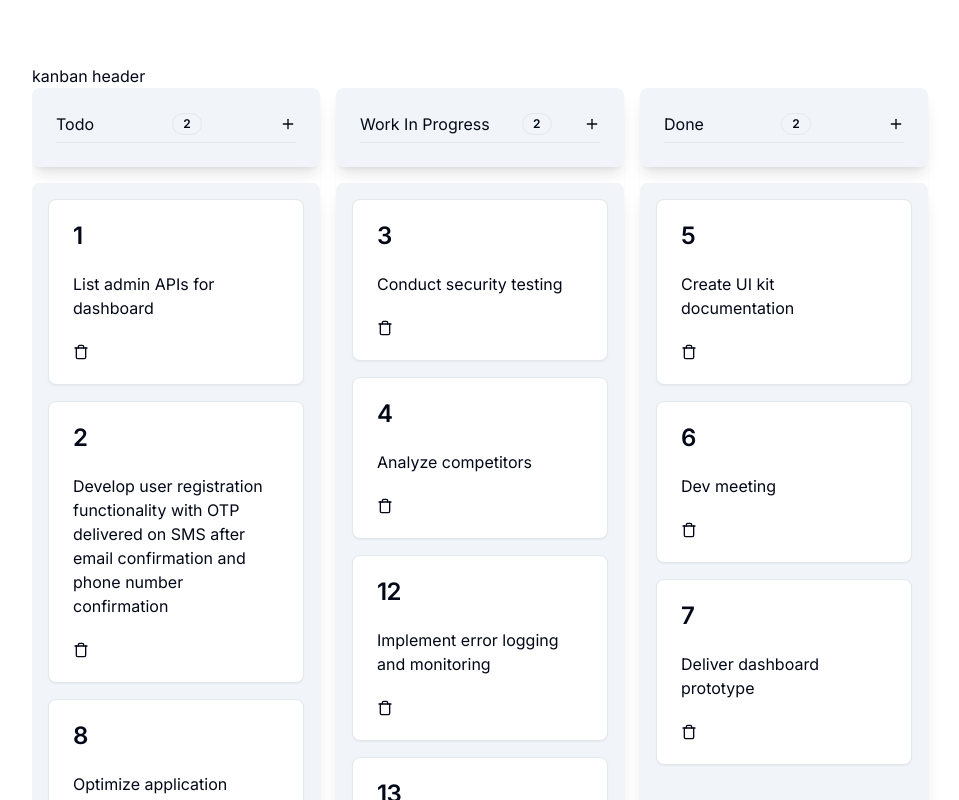
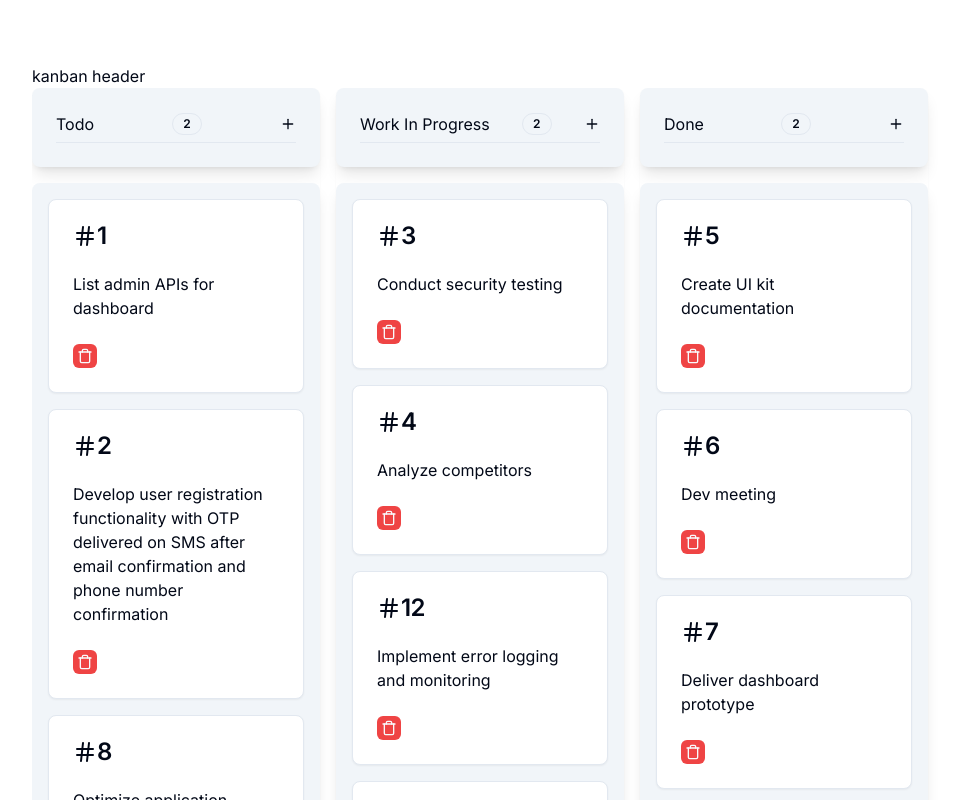
Before and after one commit to IsabelParedes/taskigrade, a Next.js app: page /board in a window 1280 px wide. Shown: the top 800 px of the page, without its empty margins (32-991 px from the left). Built offline with nearby package versions, Linux system fonts and the light colour scheme.

Commit message:
Change task styling

```diff
--- a/src/components/kanban/KanbanCard.tsx
+++ b/src/components/kanban/KanbanCard.tsx
@@ -2,7 +2,7 @@
 
 import { useSortable } from "@dnd-kit/sortable";
 import { CSS } from "@dnd-kit/utilities";
-import { Trash } from "lucide-react";
+import { Hash, Trash } from "lucide-react";
 import { useState } from "react";
 import { Button } from "../ui/button";
 import {
@@ -95,19 +95,23 @@ const KanbanCard = ({ task, deleteTask, updateTask }: KanbanCardProps) => {
       className="cursor-grab"
     >
       <CardHeader>
-        <CardTitle>{task.id}</CardTitle>
+        <CardTitle className="flex">
+          <Hash />
+          {task.id}
+        </CardTitle>
       </CardHeader>
       <CardContent>{task.content}</CardContent>
       <CardFooter>
         <Button
+          aria-label="delete task"
           size={"icon"}
-          variant={"ghost"}
-          className="h-4 w-4"
+          variant={"destructive"}
+          className="h-6 w-6"
           onClick={() => {
             deleteTask(task.id);
           }}
         >
-          <Trash />
+          <Trash className="h-4 w-4" />
         </Button>
       </CardFooter>
     </Card>
```
